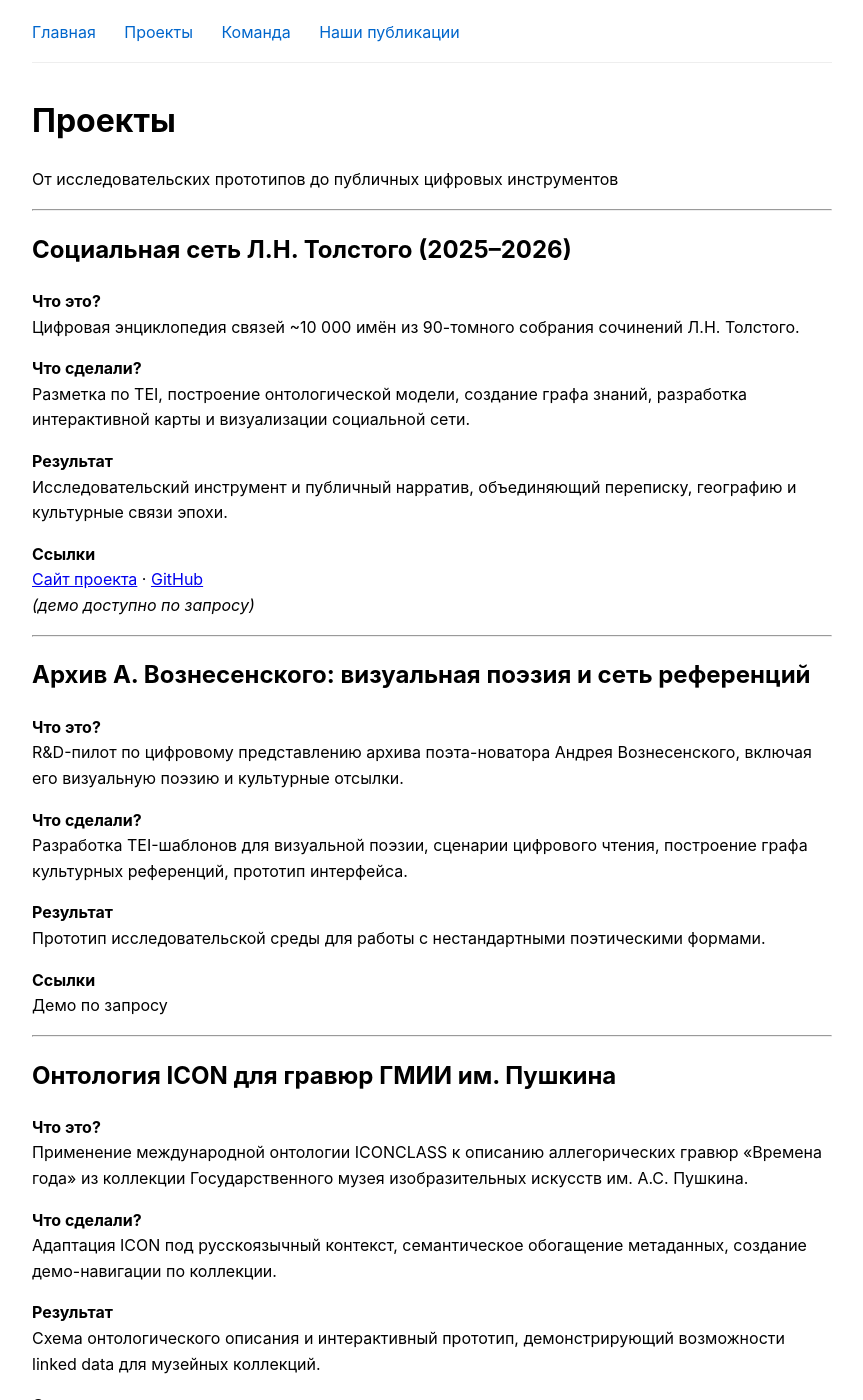
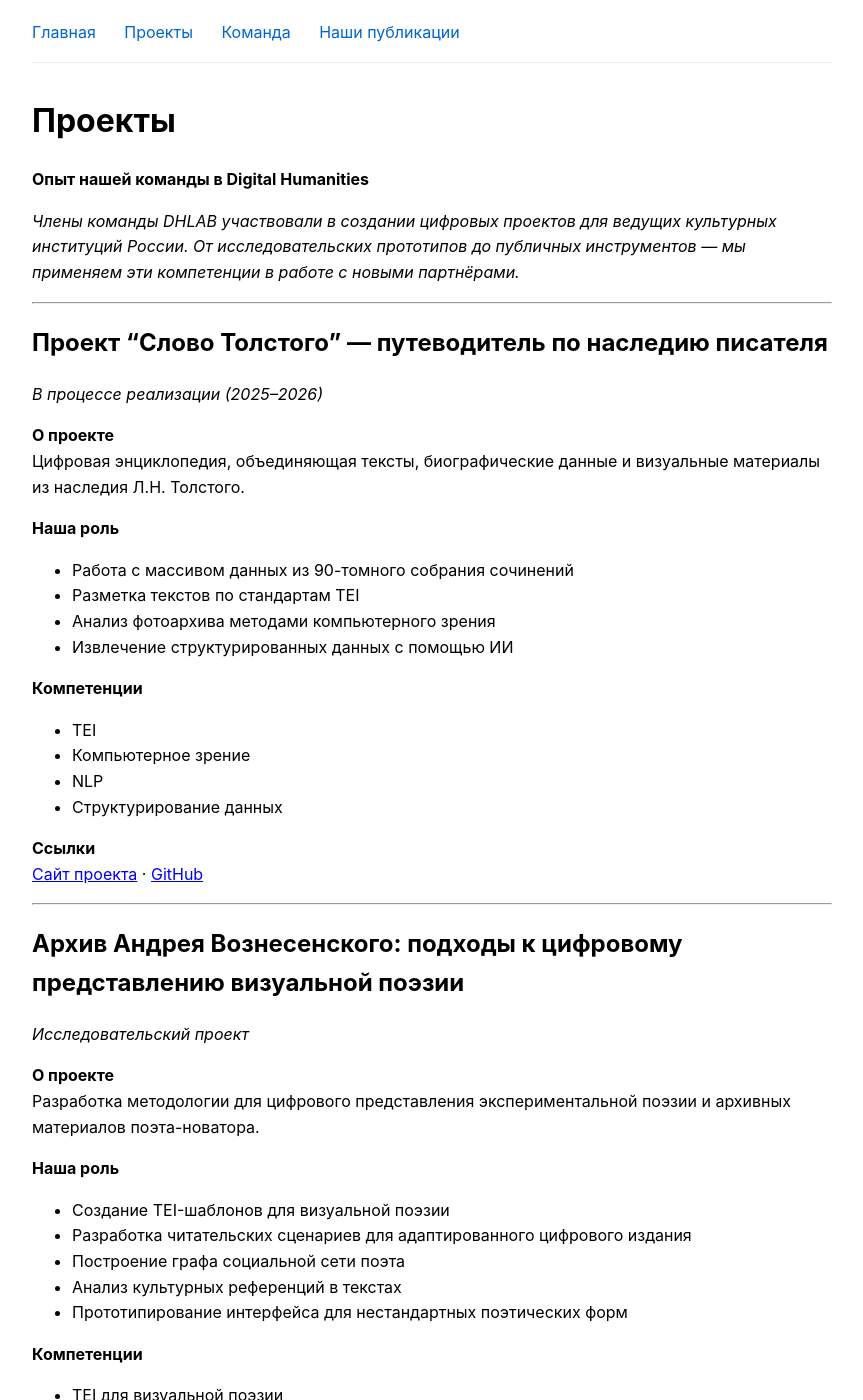
Before and after one commit to data-artel/data-artel.github.io, a Jekyll site: the page built from projects.md, in a window 1280 px wide and 1400 px high. Shown: the whole window, without its empty margins (208-1071 px from the left). Built offline with Jekyll 4.4.1, drawn with Linux system fonts in a browser that asks for light colours; some of the changed text lies outside the part shown.

Commit message:
Update projects.md

```diff
--- a/projects.md
+++ b/projects.md
@@ -3,56 +3,87 @@ title: Проекты
 layout: default
 ---
 
-# Проекты
+# Проекты <br>
+**Опыт нашей команды в Digital Humanities**
 
-От исследовательских прототипов до публичных цифровых инструментов
+
+*Члены команды DHLAB участвовали в создании цифровых проектов для ведущих культурных институций России. От исследовательских прототипов до публичных инструментов — мы применяем эти компетенции в работе с новыми партнёрами.*
+
+
 
 ---
 
-## Социальная сеть Л.Н. Толстого (2025–2026)
+## Проект "Слово Толстого" — путеводитель по наследию писателя
+*В процессе реализации (2025–2026)*
 
-**Что это?**
-Цифровая энциклопедия связей ~10 000 имён из 90-томного собрания сочинений Л.Н. Толстого.
+**О проекте**
+Цифровая энциклопедия, объединяющая тексты, биографические данные и визуальные материалы из наследия Л.Н. Толстого.
 
-**Что сделали?**
-Разметка по TEI, построение онтологической модели, создание графа знаний, разработка интерактивной карты и визуализации социальной сети.
+**Наша роль**
+- Работа с массивом данных из 90-томного собрания сочинений
+- Разметка текстов по стандартам TEI
+- Анализ фотоархива методами компьютерного зрения
+- Извлечение структурированных данных с помощью ИИ
 
-**Результат**
-Исследовательский инструмент и публичный нарратив, объединяющий переписку, географию и культурные связи эпохи.
+**Компетенции**
+- TEI
+- Компьютерное зрение
+- NLP
+- Структурирование данных
 
 **Ссылки**
 [Сайт проекта](https://slovotolstogo.ru) · [GitHub](https://github.com/tolstoydigital)
-*(демо доступно по запросу)*
 
 ---
 
-## Архив А. Вознесенского: визуальная поэзия и сеть референций
+## Архив Андрея Вознесенского: подходы к цифровому представлению визуальной поэзии
+*Исследовательский проект*
 
-**Что это?**
-R&D-пилот по цифровому представлению архива поэта-новатора Андрея Вознесенского, включая его визуальную поэзию и культурные отсылки.
+**О проекте**
+Разработка методологии для цифрового представления экспериментальной поэзии и архивных материалов поэта-новатора.
 
-**Что сделали?**
-Разработка TEI-шаблонов для визуальной поэзии, сценарии цифрового чтения, построение графа культурных референций, прототип интерфейса.
+**Наша роль**
+- Создание TEI-шаблонов для визуальной поэзии
+- Разработка читательских сценариев для адаптированного цифрового издания
+- Построение графа социальной сети поэта
+- Анализ культурных референций в текстах
+- Прототипирование интерфейса для нестандартных поэтических форм
 
-**Результат**
-Прототип исследовательской среды для работы с нестандартными поэтическими формами.
+
+**Компетенции**
+- TEI для визуальной поэзии
+- Сетевой анализ UX для культурных проектов
+- Цифровая эдиция
 
 **Ссылки**
 Демо по запросу
 
 ---
 
-## Онтология ICON для гравюр ГМИИ им. Пушкина
+## Семантическое описание коллекции гравюр ГМИИ им. А.С. Пушкина
 
-**Что это?**
-Применение международной онтологии ICONCLASS к описанию аллегорических гравюр «Времена года» из коллекции Государственного музея изобразительных искусств им. А.С. Пушкина.
+**О проекте**
+Адаптация международной онтологии ICONCLASS для описания аллегорических гравюр «Времена года» из музейной коллекции.
 
-**Что сделали?**
-Адаптация ICON под русскоязычный контекст, семантическое обогащение метаданных, создание демо-навигации по коллекции.
+**Наша роль**
+- Локализация ICONCLASS для русскоязычного контекста
+- Семантическое обогащение музейных метаданных
+- Создание схемы онтологического описания
+- Разработка интерактивного прототипа навигации
 
-**Результат**
-Схема онтологического описания и интерактивный прототип, демонстрирующий возможности linked data для музейных коллекций.
+
+**Компетенции**
+- Музейные онтологии
+- ICONCLASS
+- Linked Data
+- Семантические технологии
 
 **Ссылки**
 Демо по запросу
-> Нужен прототип под вашу коллекцию? Напишите: [dhlab.team@gmail.com](mailto:dhlab.team@gmail.com)
+
+---
+**Хотите создать подобный проект?**
+
+Мы применим наш опыт для решения ваших задач — от аудита данных до запуска публичного инструмента.
+
+Напишите нам [на почту](mailto:dasha-matveeva@yandex.ru) или [в Telegram](https://t.me/DariaTM)
```
